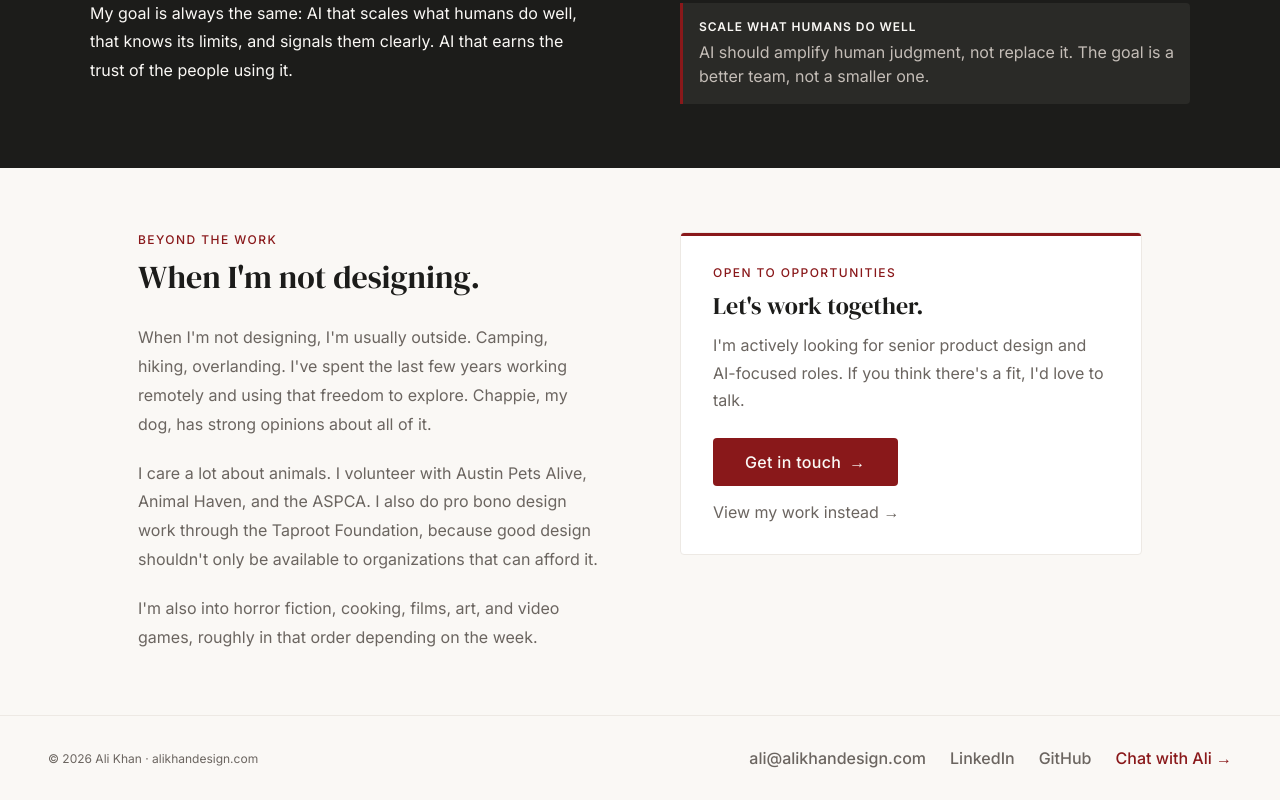
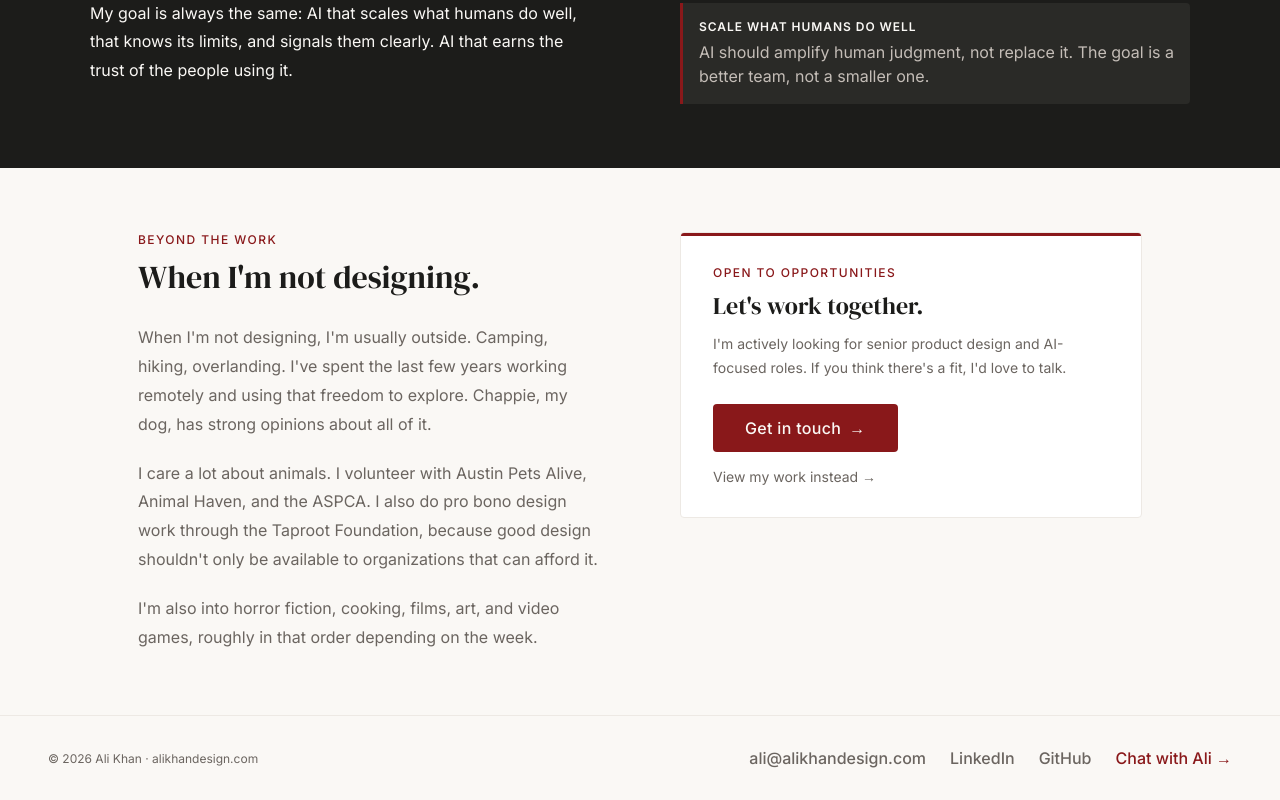
Before and after one commit to alikhandesign/alikhandesign.com, a Next.js app: page /about in a window 1280 px wide. Shown: the part 2482-3282 px from the top of the page. Built offline with nearby package versions, Linux system fonts and the light colour scheme.

Commit message:
Fix font scale: correct --text-sm to 14px, --text-base to 16px, update UI elements to --text-sm

```diff
--- a/app/about/page.tsx
+++ b/app/about/page.tsx
@@ -101,9 +101,9 @@ export default function AboutPage() {
               <div style={{ position: 'absolute', top: 0, left: 0, right: 0, height: 3, background: 'var(--color-accent)' }} />
               <SectionLabel label="Open to Opportunities" />
               <h3 className="font-serif" style={{ fontSize: 'var(--text-2xl)', fontWeight: 400, lineHeight: 1.2, marginBottom: 'var(--space-3)' }}>Let's work together.</h3>
-              <p style={{ fontSize: 'var(--text-base)', color: 'var(--color-text-muted)', lineHeight: 1.7, marginBottom: 'var(--space-6)' }}>I'm actively looking for senior product design and AI-focused roles. If you think there's a fit, I'd love to talk.</p>
+              <p style={{ fontSize: 'var(--text-sm)', color: 'var(--color-text-muted)', lineHeight: 1.7, marginBottom: 'var(--space-6)' }}>I'm actively looking for senior product design and AI-focused roles. If you think there's a fit, I'd love to talk.</p>
               <button onClick={() => setModalOpen(true)} className="btn-primary">Get in touch <span aria-hidden="true">→</span></button>
-              <Link href="/work" style={{ display: 'block', marginTop: 'var(--space-4)', fontSize: 'var(--text-base)', color: 'var(--color-text-muted)', textDecoration: 'none' }}>View my work instead →</Link>
+              <Link href="/work" style={{ display: 'block', marginTop: 'var(--space-4)', fontSize: 'var(--text-sm)', color: 'var(--color-text-muted)', textDecoration: 'none' }}>View my work instead →</Link>
             </div>
           </div>
         </div>
```
